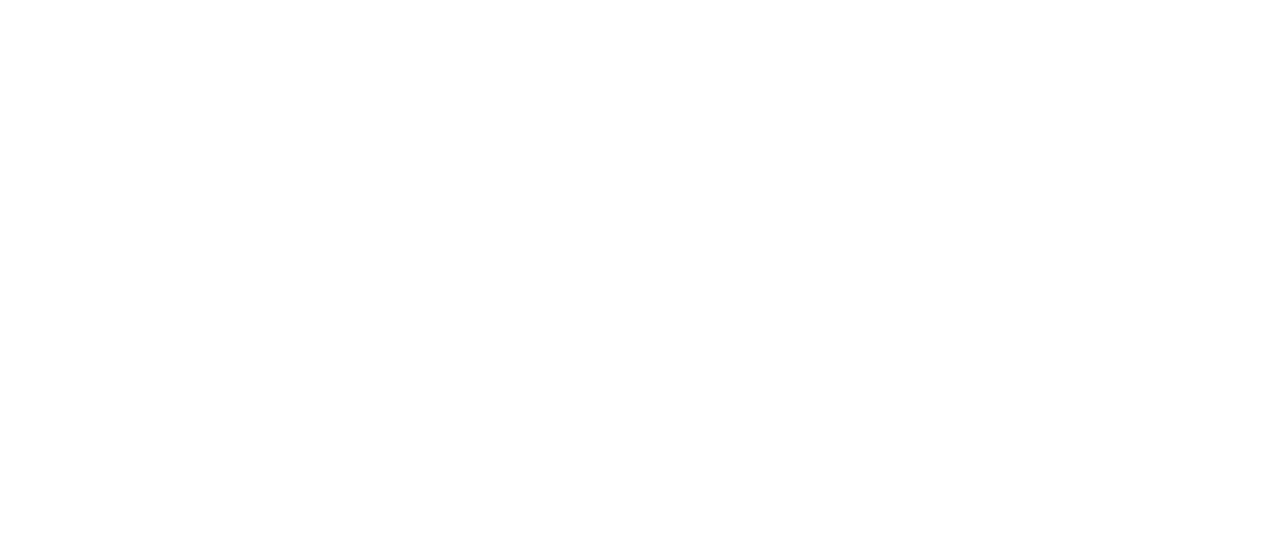
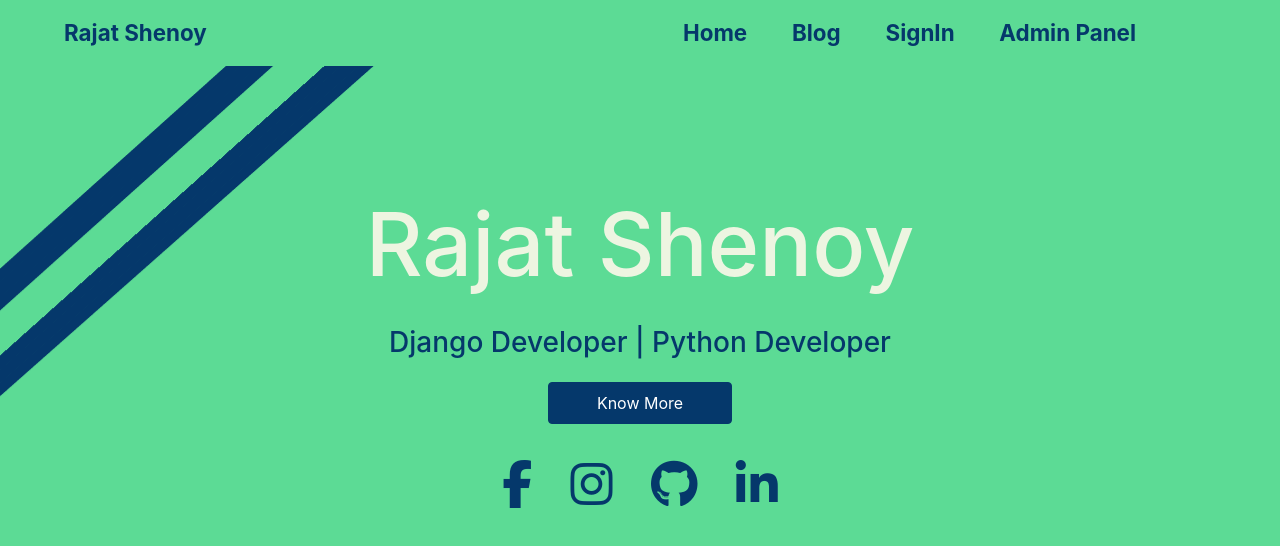
Before and after one commit to rajatshenoy56/resume-webapp-frontend, an Angular app: page /home in a window 1280 px wide. Shown: the top 546 px of the page. Built offline with nearby package versions, Linux system fonts and the light colour scheme.

Commit message:
routes problem20 and final

```diff
--- a/src/app/app.component.html
+++ b/src/app/app.component.html
@@ -1,4 +1,4 @@
-<<!DOCTYPE html>
+<!DOCTYPE html>
 <html lang="en">
     <head>
         <meta charset="UTF-8">
--- a/src/app/header/header.component.html
+++ b/src/app/header/header.component.html
@@ -9,9 +9,9 @@
     <div class="row text-center">
         <div class="col-md-12 my-3">
             <a href="https://www.facebook.com/ShenoyRajat"><i class="fab fa-facebook-f" style = "color: #05386b;"></i></a>
-            <a href="https://www.instagram.com/shenoyrajat270/"><i class="fab fa-instagran" style = "color: #05386b;"></i></a>
-            <a href="https://github.com/rajatshenoy56"><i class="fab fa-githubs" style = "color: #05386b;"></i></fa-icon></a>
-            <a href="https://www.linkedin.com/in/rajat-shenoy-00311a196/"><i class="fab fa-linked-in" style = "color: #05386b;"></i></a>
+            <a href="https://www.instagram.com/shenoyrajat270/"><i class="fab fa-instagram" style = "color: #05386b;"></i></a>
+            <a href="https://github.com/rajatshenoy56"><i class="fab fa-github" style = "color: #05386b;"></i></a>
+            <a href="https://www.linkedin.com/in/rajat-shenoy-00311a196/"><i class="fab fa-linkedin-in" style = "color: #05386b;"></i></a>
         </div>
     </div>
 </div>
```
